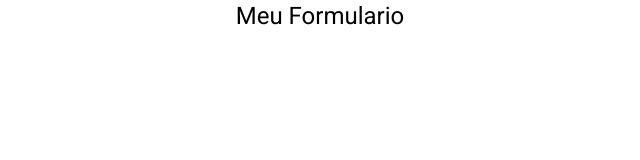
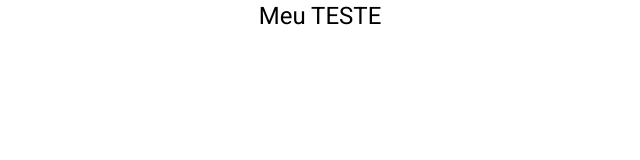
Before and after one commit to devLucasGC/Mechanical-Site, an Angular app: page /login in a window 1280 px wide. Shown: the top 160 px of the page, without its empty margins (320-960 px from the left). Built offline with nearby package versions, Linux system fonts and the light colour scheme.

Commit message:
Adicionamos biblioteca fxLayout e Angular Material.

```diff
--- a/src/app/login/login.component.html
+++ b/src/app/login/login.component.html
@@ -1,5 +1,5 @@
 <div fxLayout="row" fxLayoutAlign="center center">
-    <h1>Meu Formulario</h1>
+    <h1>Meu TESTE</h1>
     <!-- <form class="example-form">
         <mat-form-field class="example-full-width" appearance="fill">
             <mat-label>Email</mat-label>
```
